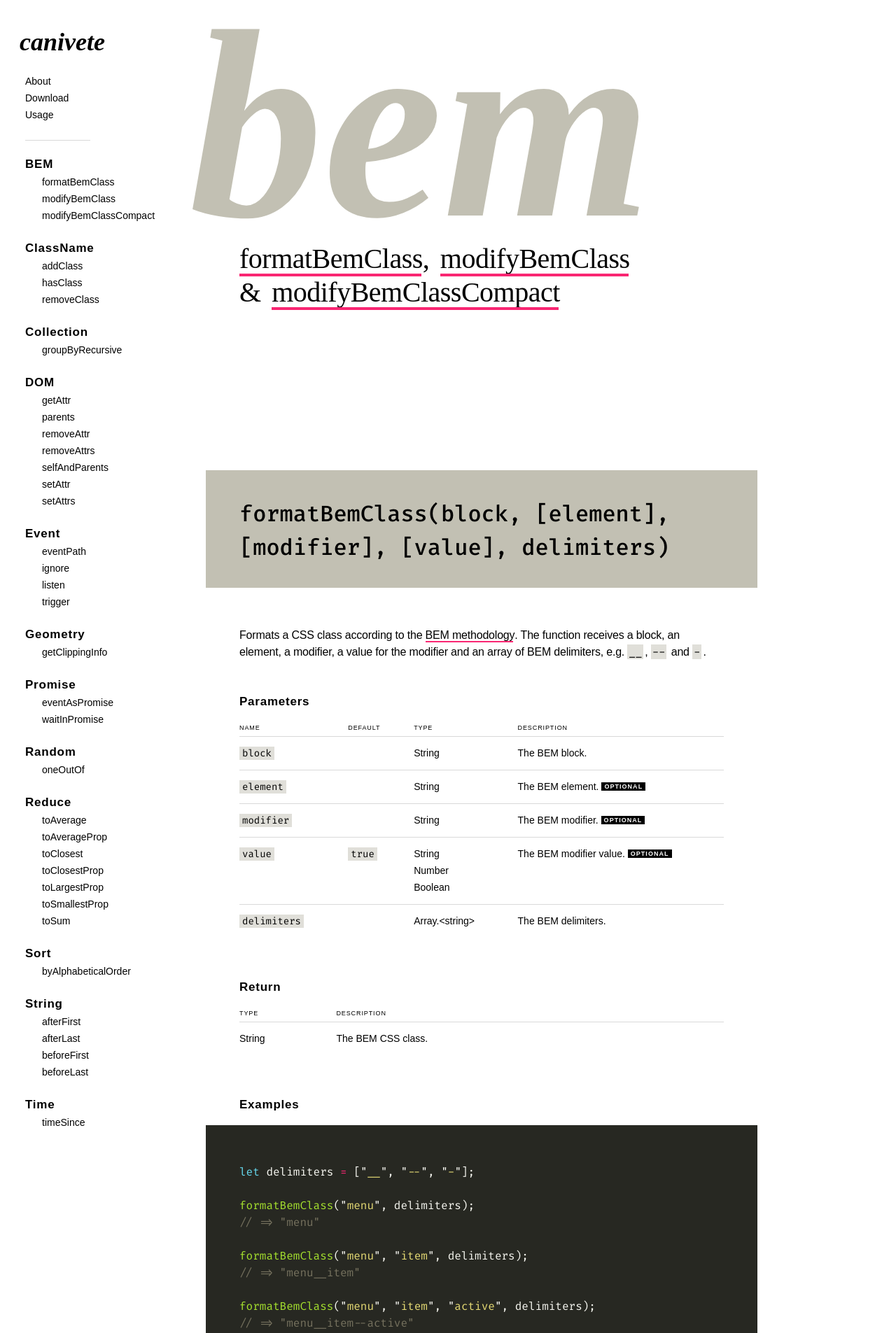
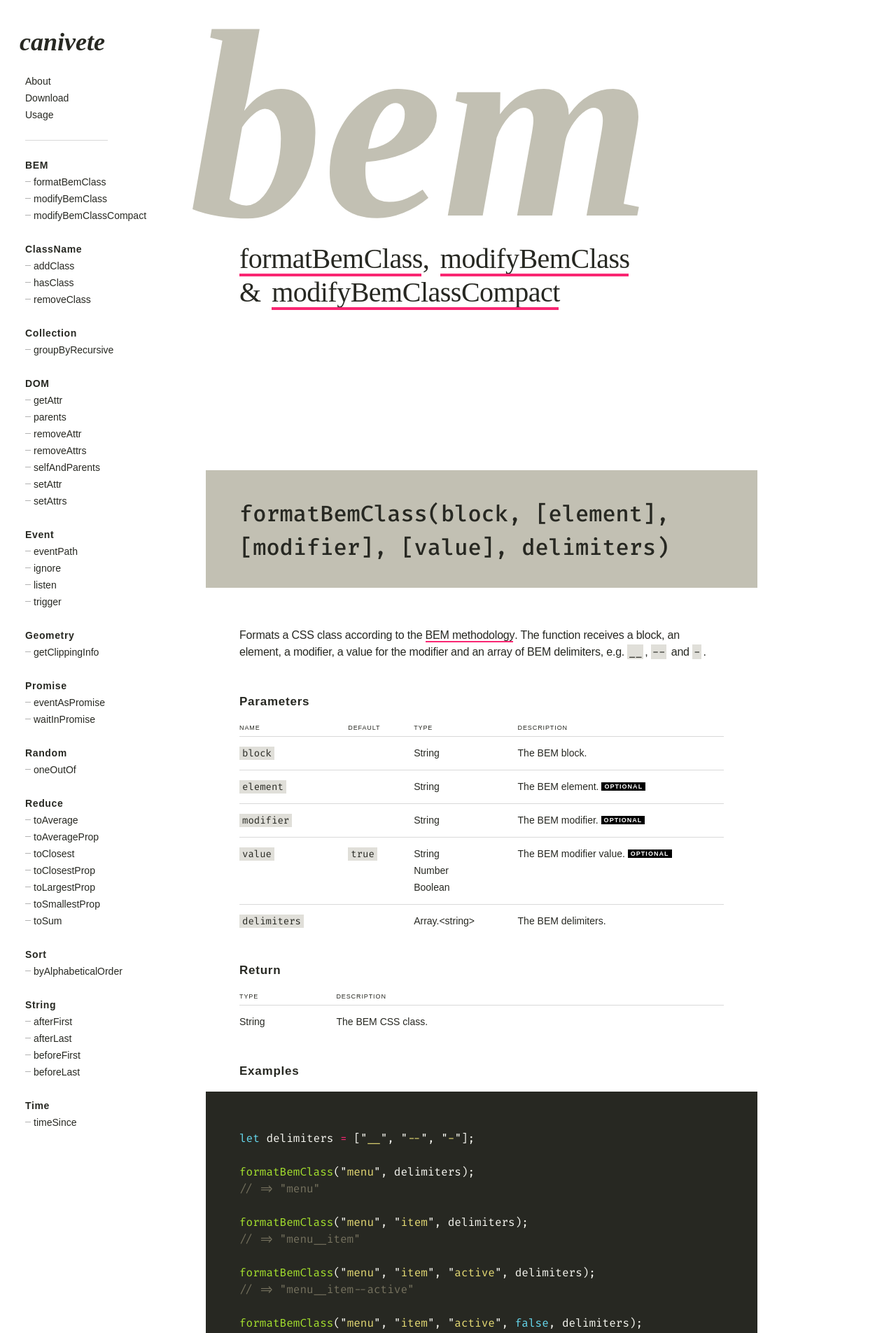
Before and after one commit to leofavre/canivete, a Jekyll site: the page built from docs/index.md, in a window 1280 px wide. Shown: the top 1905 px of the page at 70% size. Built offline with Jekyll 4.4.1, drawn with Linux system fonts in a browser that asks for light colours; some web fonts are replaced; some of the changed text lies outside the part shown.

Commit message:
layout fine-tuning

```diff
--- a/docs/_sass/_content.scss
+++ b/docs/_sass/_content.scss
@@ -106,6 +106,10 @@
 		}
 	}
 
+	table + h4 {
+		margin-top: $grid;
+	}
+
 	h5 {
 
 	}
@@ -159,7 +163,7 @@
 
 	a {
 		position: relative;
-		color: #000;
+		color: inherit;
 		text-decoration: none;
 		z-index: 2;
 	}
@@ -235,7 +239,7 @@
 		top: -0.25rem;
 		width: 100%;
 		border-collapse: collapse;
-		margin-bottom: 3rem;
+		margin-bottom: $grid;
 
 		@media only screen and (min-width: 1400px) {
 			top: -5px;
@@ -266,11 +270,12 @@
 		font-size: 0.5625rem;
 		text-transform: uppercase;
 		letter-spacing: 0.1em;
-		font-weight: 400;
+		font-weight: 500;
 	}
 
 	td {
 		font-size: 0.875rem;
+		font-family: "Whitney Narrow SSm A", "Whitney Narrow SSm B", sans-serif;
 		vertical-align: top;
 		padding: ($grid / 2) $grid ($grid / 2) 0;
 
--- a/docs/_sass/_html.scss
+++ b/docs/_sass/_html.scss
@@ -1,6 +1,7 @@
 html {
 	height: 100%;
 	font-size: 16px;
+	color: $dark;
 
 	@media only screen and (min-width: 1400px) {
 		font-size: 18px;
--- a/docs/_sass/_nav.scss
+++ b/docs/_sass/_nav.scss
@@ -53,19 +53,21 @@
 	ul ul {
 		top: 0;
 		margin-top: 0;
-		margin-left: $grid;
+		margin-left: 0;
 	}
 
-	ul + ul:before {
+	ul + ul {
+		&::before {
 			content: "";
 			position: relative;
 			display: block;
 			margin: calc(#{$grid} - 1px) auto $grid 0;
-		width: 50%;
+			width: 118px;
 			height: 1px;
 			background: $hairline-grey;
 			transform: scaleY(0.5);
 			transform-origin: 0 0;
+		}
 	}
 
 	li {
@@ -81,14 +83,20 @@
 
 	li strong {
 		position: relative;
-		top: -0.125rem;
-		font-size: 1.0625rem;
+		top: -0.0625rem;
+		font-size: 0.875rem;
 		font-weight: 800;
 		line-height: $grid;
 		letter-spacing: 0.045em;
 
 		@media only screen and (min-width: 1400px) {
 			top: -3px;
+
+			a {
+				margin-bottom: -2px;
+				padding-top: 1px;
+				padding-bottom: 1px;
+			}
 		}
 	}
 
@@ -100,13 +108,42 @@
 		}
 	}
 
+	li a {
+		margin-left: -2.25rem;
+		padding-left: 2.25rem;
+		padding-right: 2.25rem;
+	}
+
+	li li a {
+		&:hover::before {
+			// width: 1.5rem;
+		}
+
+		&::before {
+			content: "";
+			position: relative;
+			top: -2px;
+			display: inline-block;
+			width: 0.5rem;
+			background: $hairline-grey;
+			height: 1px;
+			vertical-align: middle;
+			margin-right: 0.25rem;
+			// transition: width 0.08s ease-out;
+		}
+	}
+
 	a {
 		display: block;
-		color: #000;
+		color: inherit;
 		text-decoration: none;
 	}
 }
 
 .nav__inner {
 	margin-right: auto;
+
+	&--grid {
+		@extend %grid;
 	}
+}
--- a/docs/_sass/_page.scss
+++ b/docs/_sass/_page.scss
@@ -4,7 +4,7 @@
 	font-family: "Whitney SSm A", "Whitney SSm B", sans-serif;
 
 	margin: 0;
-	background: #fff;
+	color: $dark;
 
 	display: flex;
 	flex-direction: column;
@@ -18,7 +18,6 @@
 	margin: 0 auto;
 	width: 100%;
 	overflow: hidden;
-	background-color: #fff;
 
 	display: flex;
 	flex-flow: row nowrap;
--- a/docs/_sass/_variables.scss
+++ b/docs/_sass/_variables.scss
@@ -2,8 +2,10 @@
 $content-width: 38.75rem;
 $full-content-width: $content-width + ($grid * 3);
 
+$dark: #272822;
 $grey: #94917b;
 $light-grey: lighten($grey, 20%);
+
 $code-grey: mix(white, $light-grey, 50%);
 $hairline-grey: mix(black, white, 30%);
 $link-color: #f92672;
```
Also changed, not shown: 1 other file. Lines whose indentation alone changed are shown as unchanged.
